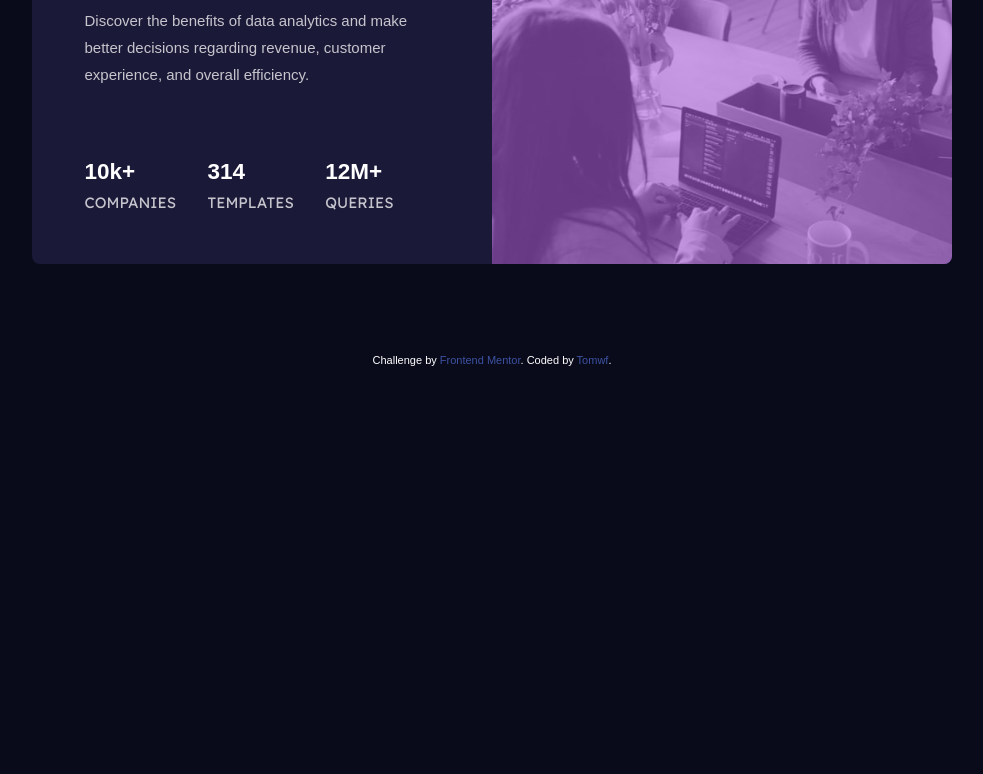
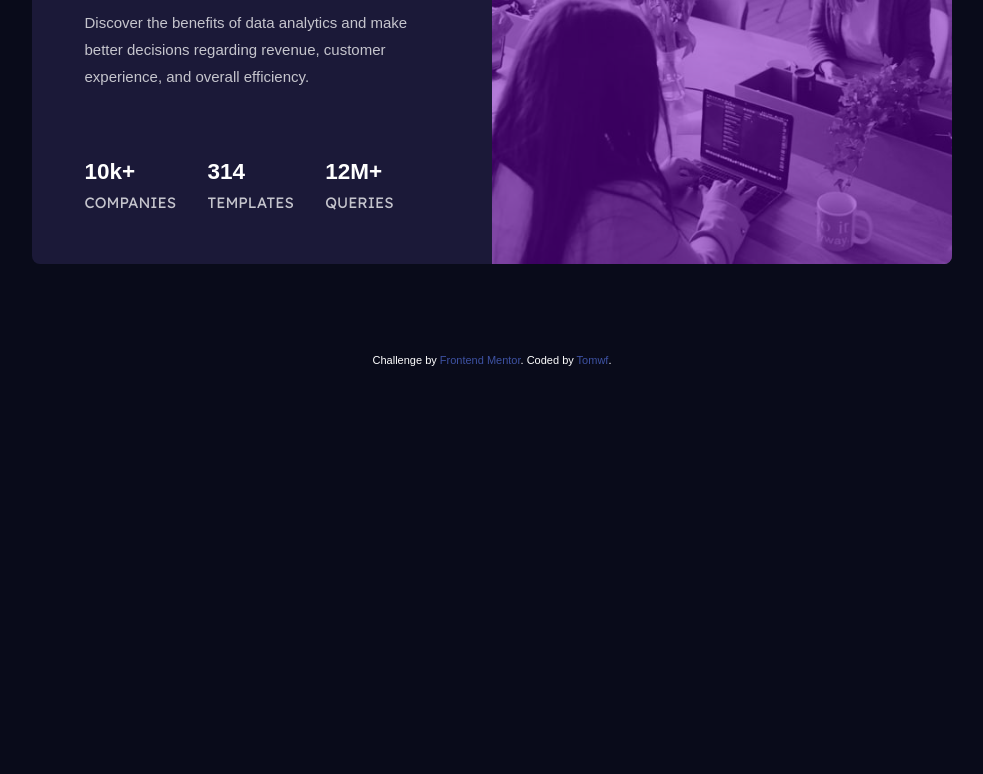
Before and after one commit to tomwf/FEM-stats-preview-card-component-main, a plain HTML site: page index.html in a window 1280 px wide. Shown: the part 226-1000 px from the top of the page, without its empty margins (148-1131 px from the left). Drawn offline with Linux system fonts and the light colour scheme.

Commit message:
Fix card bg image

```diff
--- a/index.html
+++ b/index.html
@@ -19,7 +19,7 @@
 
     <div class="wrapper">
       <div class="card">
-        <div class="card__bg-image"><img src="images/image-header-mobile.jpg" alt="three women sitting in an office room"></div>
+        <div class="card__bg-image"></div>
 
         <div class="card__content">
           <h1>Get <span class="violet">insights</span> that help your business grow.</h1>
--- a/style.css
+++ b/style.css
@@ -51,14 +51,24 @@ p {
 }
 
 .card__bg-image {
-  background-color: var(--accent);
+  height: 257px;
+  position: relative;
+  background-image: url('images/image-header-mobile.jpg');
+  background-size: cover;
 }
 
-.card__bg-image > img {
+.card__bg-image::after {
+  content: '';
+  position: absolute;
+  top: 0;
+  bottom: 0;
+  left: 0;
+  right: 0;
   height: 100%;
   width: 100%;
-  object-fit: cover;
-  opacity: 0.4;
+  opacity: .5;
+  filter: brightness(.3) saturate(5);
+  background-color: var(--accent);
 }
 
 .card__content {
@@ -79,7 +89,6 @@ p {
 }
 
 .card__stats-box {
-  margin: 1.8em;
   display: flex;
   flex-direction: column;
   gap: 2.1em;
@@ -95,6 +104,7 @@ p {
   text-transform: uppercase;
   font-family: 'Lexend Deca', sans-serif;
 }
+
 
 .attribution {
   margin-bottom: 1em;
@@ -113,7 +123,7 @@ p {
     display: grid;
     width: 90%;
     max-width: 920px;
-    grid-template-columns: 1fr 1fr;
+    grid-template-columns: 50% 50%;
     height: 40vw;
     min-height: initial;
     max-height: 400px;
@@ -125,21 +135,25 @@ p {
     text-align: left;
     padding: 3.5em;
     gap: 1.5em;
+    justify-content: space-between;
+    height: 40vw;
+    max-height: 400px;
+  }
+
+  h1 {
+    margin-bottom: -1.5em;
   }
 
   .card__bg-image {
     grid-column: 2 / 3;
-    height: 100%;
     grid-row: 1 / 2;
-  }
-
-  .card__bg-image > img {
-    object-fit: cover;
+    height: 40vw;
+    max-height: 400px;
+    background-image: url('images/image-header-desktop.jpg');
   }
 
   .card__stats-box {
     flex-direction: row;
-    margin: auto 0 0 0;
     width: 100%;
   }
 }
```
